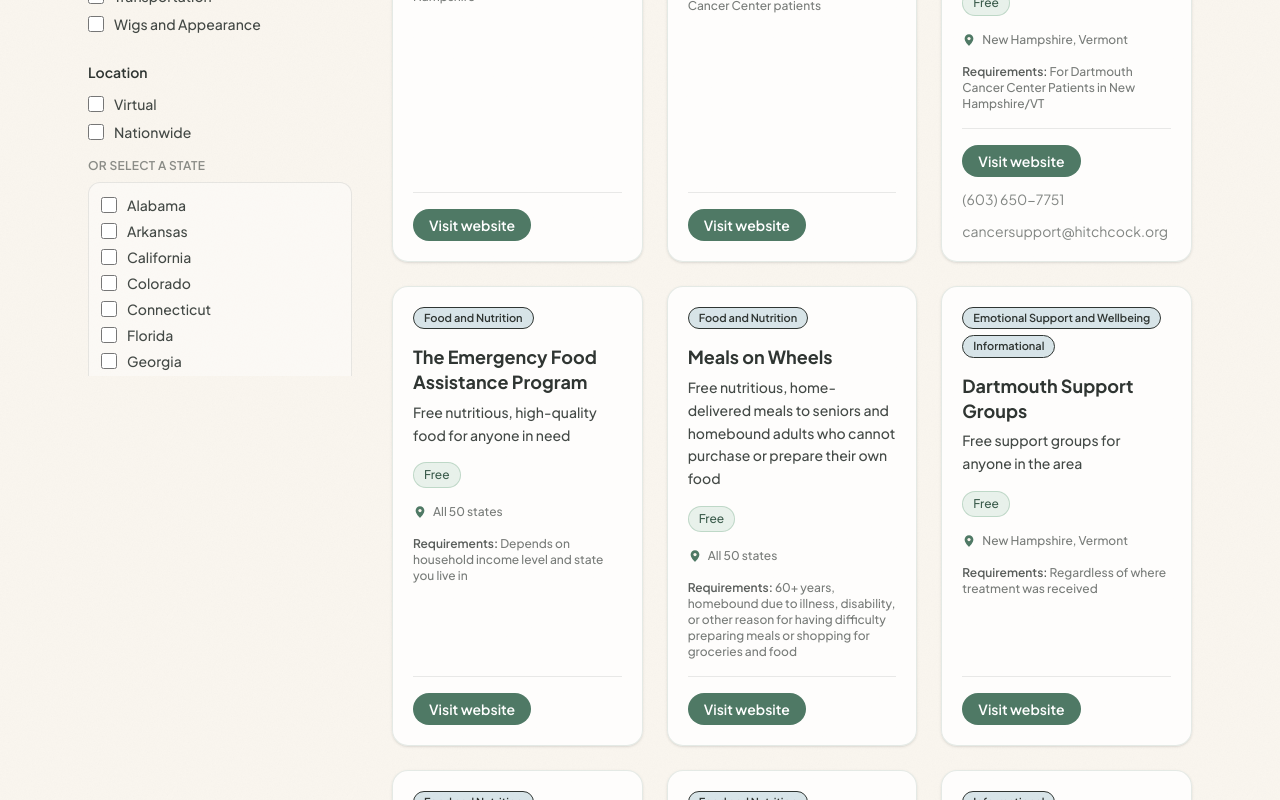
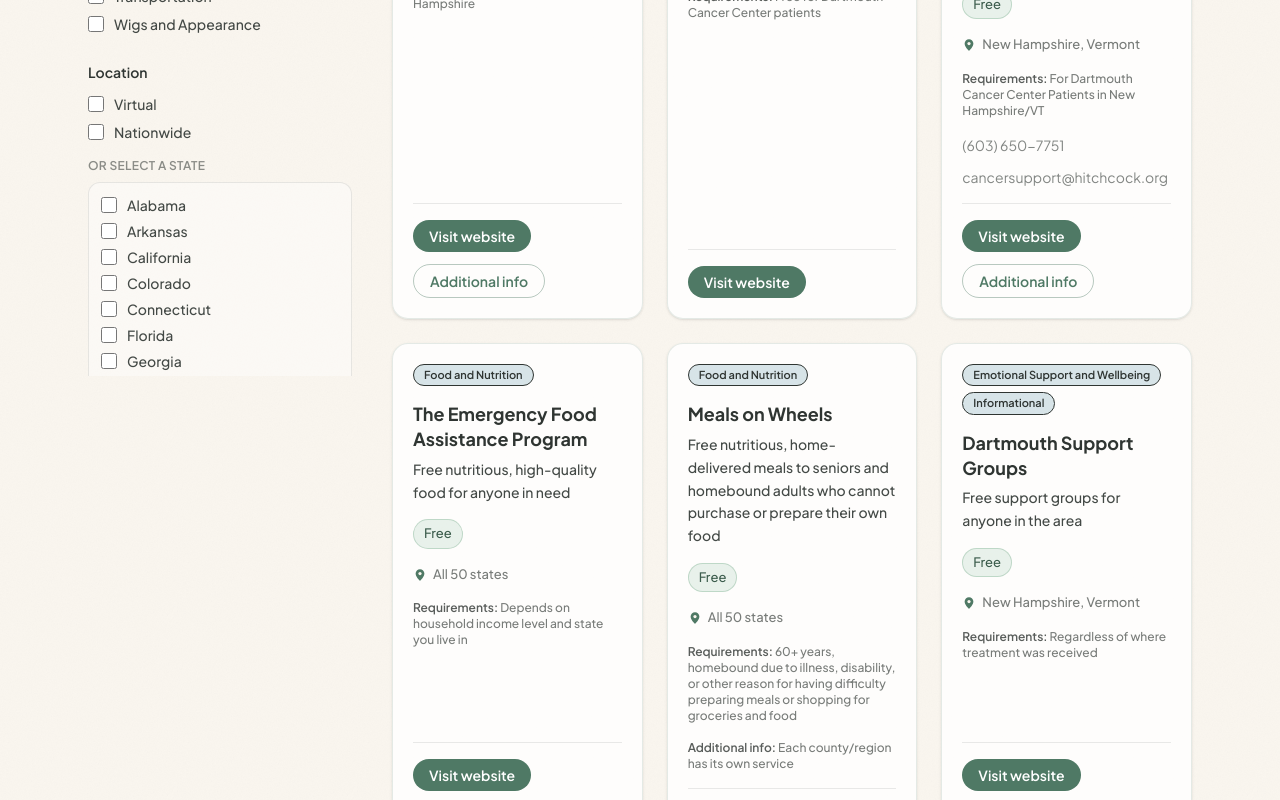
Before and after one commit to poojaudayakumar/cancer-guide, a Next.js app: page /resources in a window 1280 px wide. Shown: the part 740-1540 px from the top of the page. Built offline with nearby package versions, Linux system fonts and the light colour scheme.

Commit message:
resource directory

```diff
--- a/src/app/resources/ResourceDirectory.tsx
+++ b/src/app/resources/ResourceDirectory.tsx
@@ -338,6 +338,10 @@
 
 function ResourceCard({ resource }: { resource: Resource }) {
   const isPancreatic = resource.cancerTypes.includes("Pancreatic");
+  const additionalInfoUrl = extractFirstUrl(resource.additionalInfo);
+  const additionalInfoText = additionalInfoUrl
+    ? ""
+    : resource.additionalInfo.trim();
 
   return (
     <article className="flex h-full flex-col gap-4 rounded-2xl border border-eucalyptus/15 bg-white/80 p-5 shadow-sm transition-all duration-300 hover:-translate-y-1 hover:shadow-md">
@@ -365,9 +369,9 @@
         </p>
       </div>
 
-      <div className="flex flex-wrap items-center gap-1.5 text-xs">
+      <div className="flex flex-wrap items-center gap-1.5">
         <span
-          className={`rounded-full border px-2.5 py-1 font-medium ${
+          className={`rounded-full border px-2.5 py-1 text-[13px] font-medium ${
             resource.cost === "Free"
               ? "border-eucalyptus-light/50 bg-eucalyptus-light/20 text-eucalyptus-dark"
               : "border-chocolate/30 bg-chocolate/10 text-chocolate"
@@ -376,13 +380,13 @@
           {resource.cost}
         </span>
         {isPancreatic && (
-          <span className="rounded-full border border-dusty-rose/40 bg-dusty-rose/15 px-2.5 py-1 font-medium text-chocolate">
+          <span className="rounded-full border border-dusty-rose/40 bg-dusty-rose/15 px-2.5 py-1 text-sm font-medium text-chocolate">
             Pancreatic-specific
           </span>
         )}
       </div>
 
-      <p className="flex items-center gap-1.5 text-xs font-medium text-foreground/65">
+      <p className="flex items-center gap-1.5 text-[13px] font-medium text-foreground/65">
         <MapPinIcon className="h-3.5 w-3.5 shrink-0" />
         {resource.location}
       </p>
@@ -394,6 +398,36 @@
           </span>{" "}
           {resource.requirements}
         </p>
+      )}
+
+      {additionalInfoText && (
+        <p className="text-xs font-medium text-foreground/65">
+          <span className="font-semibold text-foreground/80">
+            Additional info:
+          </span>{" "}
+          {additionalInfoText}
+        </p>
+      )}
+
+      {(resource.phone || resource.email) && (
+        <div className="flex flex-wrap items-center gap-3 text-sm">
+          {resource.phone && (
+            <a
+              href={`tel:${resource.phone}`}
+              className="text-foreground/60 underline-offset-2 hover:text-eucalyptus hover:underline"
+            >
+              {resource.phone}
+            </a>
+          )}
+          {resource.email && (
+            <a
+              href={`mailto:${resource.email}`}
+              className="text-foreground/60 underline-offset-2 hover:text-eucalyptus hover:underline"
+            >
+              {resource.email}
+            </a>
+          )}
+        </div>
       )}
 
       <div className="mt-auto flex flex-wrap items-center gap-3 border-t border-foreground/10 pt-4 text-sm">
@@ -413,26 +447,34 @@
             Visit website
           </a>
         )}
-        {resource.phone && (
+        {additionalInfoUrl && (
           <a
-            href={`tel:${resource.phone}`}
-            className="text-foreground/60 underline-offset-2 hover:text-eucalyptus hover:underline"
+            href={additionalInfoUrl}
+            target="_blank"
+            rel="noopener noreferrer"
+            onClick={() =>
+              track("Outbound Resource Click", {
+                name: resource.name,
+                url: additionalInfoUrl,
+              })
+            }
+            className="rounded-full border border-eucalyptus/40 px-4 py-1.5 font-semibold text-eucalyptus transition-all duration-300 hover:-translate-y-0.5 hover:bg-eucalyptus/10 hover:shadow-md"
           >
-            {resource.phone}
-          </a>
-        )}
-        {resource.email && (
-          <a
-            href={`mailto:${resource.email}`}
-            className="text-foreground/60 underline-offset-2 hover:text-eucalyptus hover:underline"
-          >
-            {resource.email}
+            Additional info
           </a>
         )}
       </div>
     </article>
   );
 }
+
+function extractFirstUrl(text: string) {
+  const match = text.match(URL_PATTERN);
+  URL_PATTERN.lastIndex = 0;
+  return match ? match[0] : null;
+}
+
+const URL_PATTERN = /(https?:\/\/[^\s]+)/g;
 
 function SearchIcon({ className }: { className?: string }) {
   return (
```
